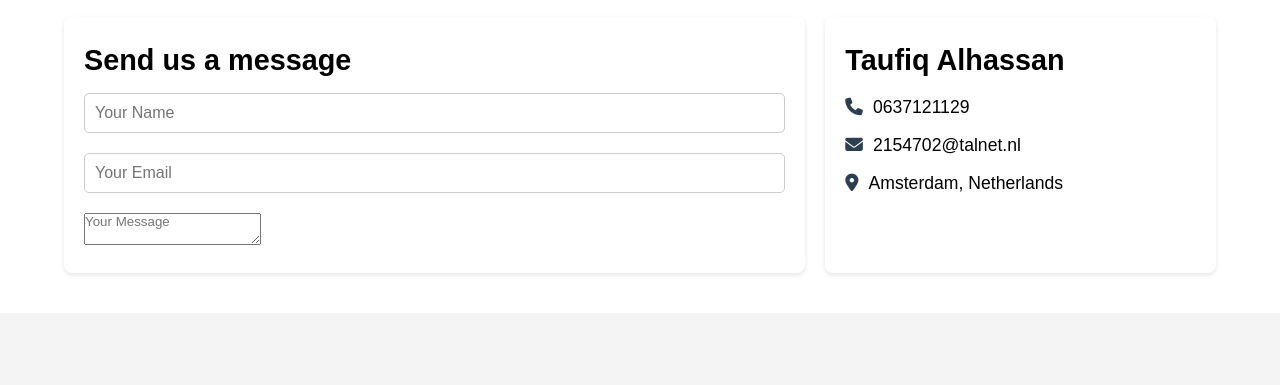
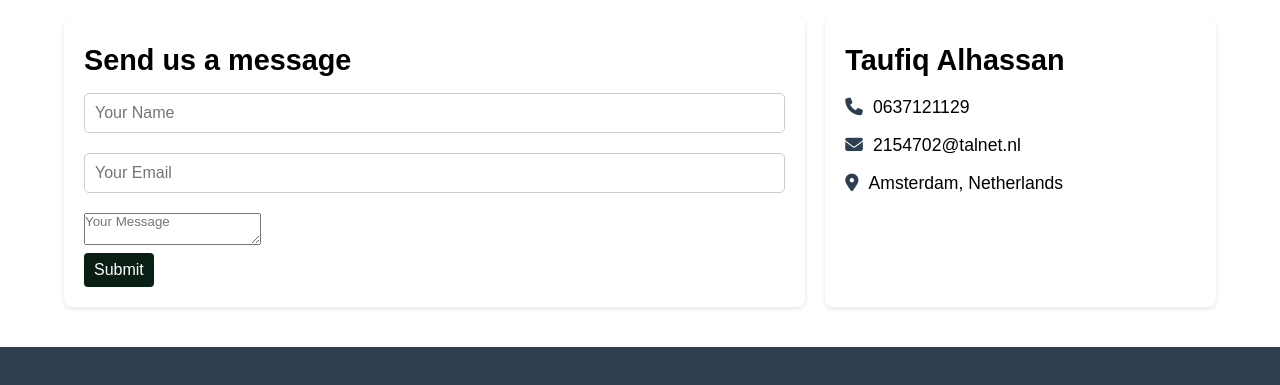
Before and after one commit to Salifu04/Info-Series, a plain HTML site: page Contact.html in a window 1280 px wide. Shown: the part 127-512 px from the top of the page. Drawn offline with Linux system fonts and the light colour scheme.

Commit message:
Add files via upload
Inlevermoment 2

```diff
--- a/Contact.html
+++ b/Contact.html
@@ -24,6 +24,7 @@
 <div class="form-g">
   <textarea name="message" placeholder="Your Message"></textarea>
 </div>
+<button class="submit-btn">Submit</button>
 </form>
 </div>
 <div class="contact-info">
--- a/contact.css
+++ b/contact.css
@@ -7,10 +7,12 @@
   }
   body {
     font-family: 'Arial', sans-serif;
-    background-color: #f4f4f4;
     line-height: 1.6;
   }
 
+  :root{
+    background-color: #2c3e50;
+  }
   h2 {
     text-align: center;
     margin: 20px 0;
@@ -39,7 +41,6 @@
   .contact-form,
   .contact-info {
     flex: 1;
-    background-color: #fff;
     padding: 20px;
     border-radius: 8px;
     box-shadow: 0 2px 5px rgba(0, 0, 0, 0.1);
@@ -90,19 +91,20 @@
   }
 
 
-  .submit-btn {
-    background-color: #27ae60;
+  .submit-btn{
+    background-color: #0a1f13;
     color: white;
-    padding: 12px 20px;
+    padding: 8px 10px;
     border: none;
-    border-radius: 5px;
-    font-size: 1.1rem;
+    border-radius: 4px;
+    font-size: 1rem;
     cursor: pointer;
     transition: background-color 0.3s ease;
+
   }
 
   .submit-btn:hover {
-    background-color: #2ecc71;
+    background-color: #434d47;
   }
 
 
```
Also changed, not shown: Ranking.html (+1 -1 lines), 1 other file.
